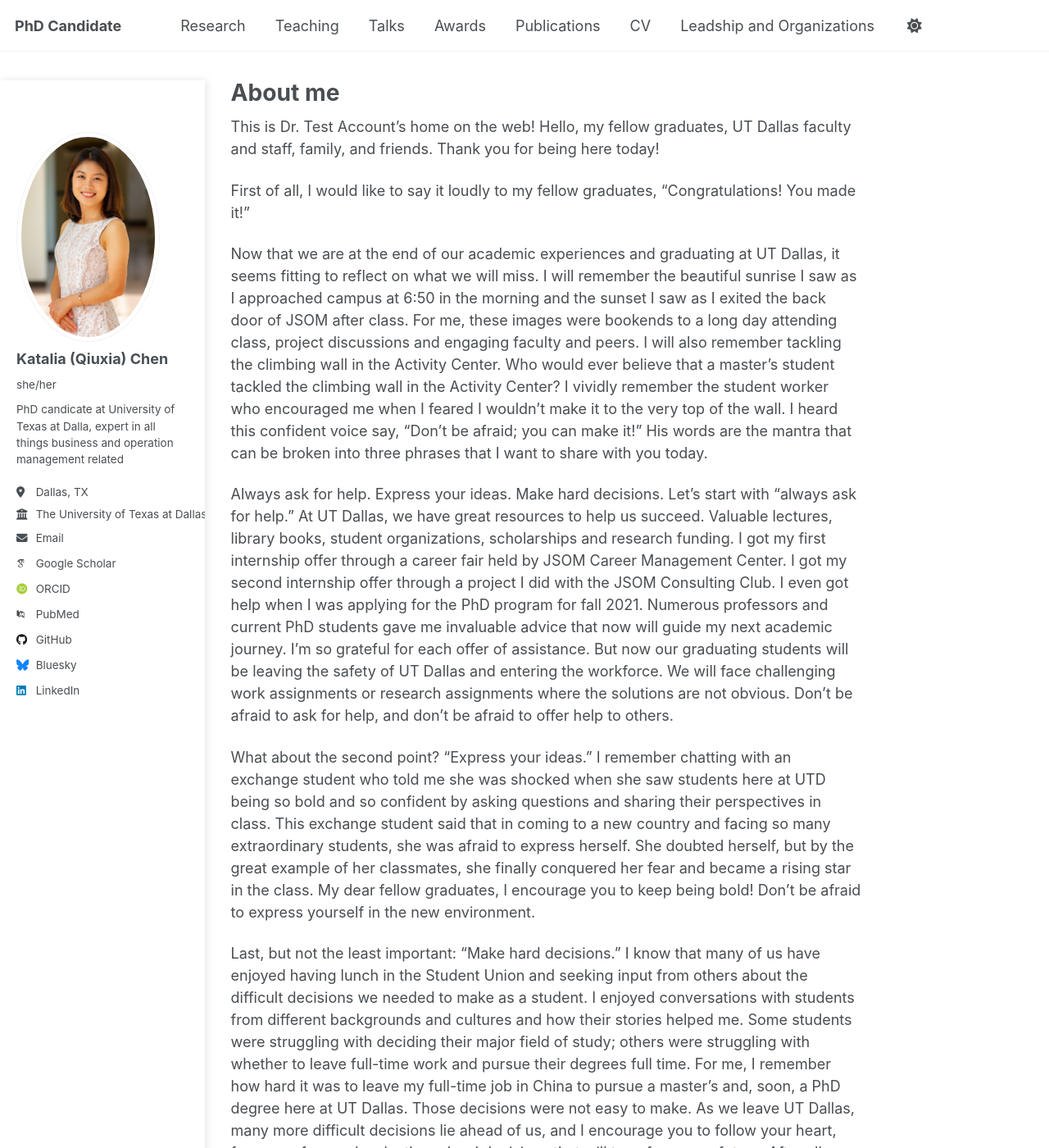
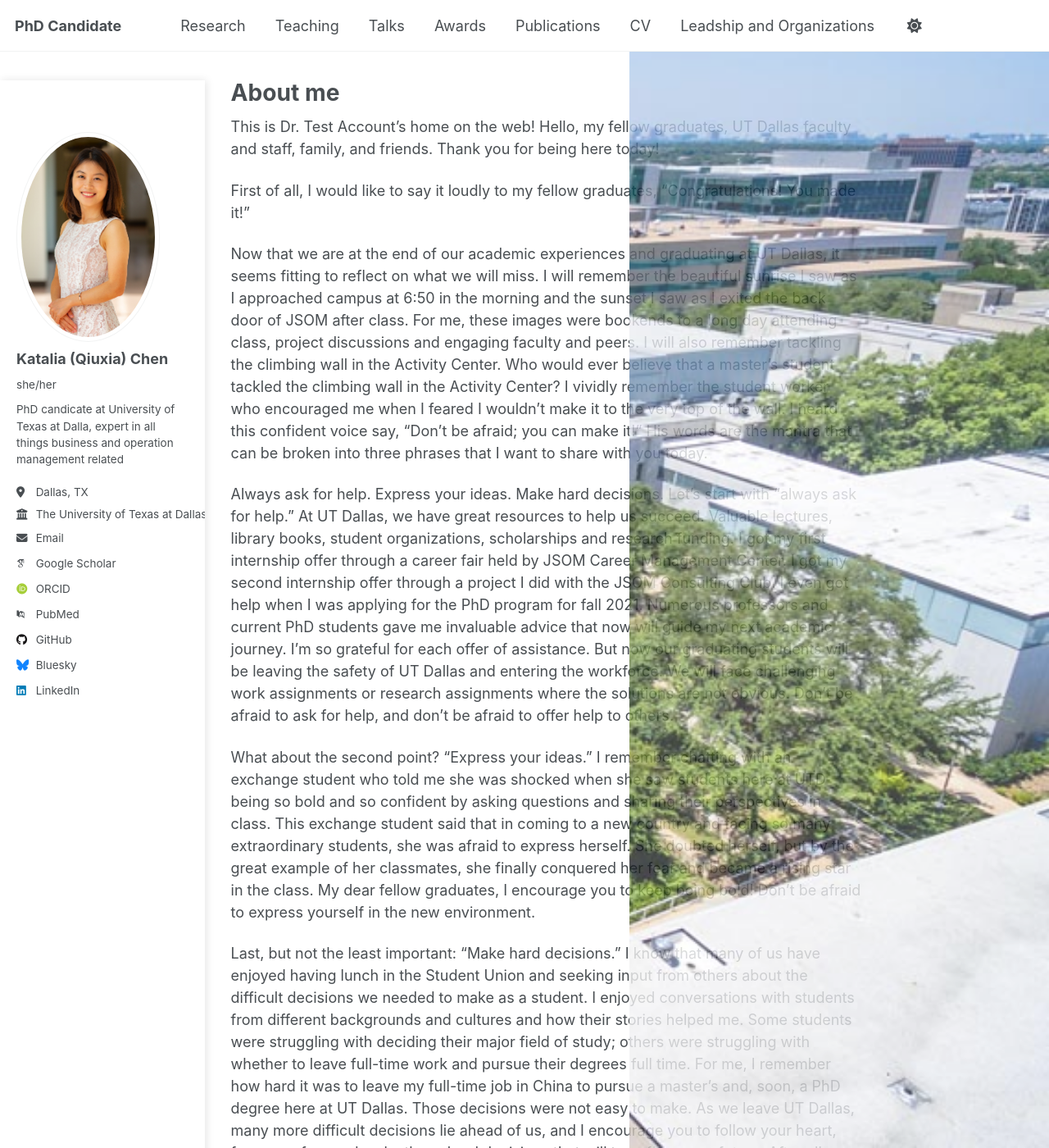
Before and after one commit to qxc2/Katalia_Qiuxia_Chen_v1, a Jekyll site: the page built from _pages/about.md, in a window 1280 px wide and 1400 px high. Shown: the whole window at 82% size. Built offline with Jekyll 4.4.1, drawn with Linux system fonts in a browser that asks for light colours; some web fonts are replaced.

Commit message:
Update main.scss

```diff
--- a/assets/css/main.scss
+++ b/assets/css/main.scss
@@ -81,10 +81,10 @@ body::before {
     height: 100vh; /* Full height */
     background-image: url('https://sp112358.github.io/Katalia_Qiuxia_Chen_2/assets/UTD-1.jpg'); /* Update with correct path */
     background-size: cover;
-    background-position: right center;
+    background-position: right ;
     background-repeat: no-repeat;
-    opacity: 0.4; /* Adjust transparency */
-    z-index: -1;
+    opacity: 0.8; /* Adjust transparency */
+    z-index: 5;
 }
 
 /* Sidebar stays fixed on the left */
@@ -103,8 +103,8 @@ body::before {
 
 /* Main content stays in the center-left */
 .main-container {
-    max-width: 900px; /* Adjust content width */
-    margin-left: 300px; /* Push content right from sidebar */
+    max-width: 1200px; /* Adjust content width */
+    margin-left: 100px; /* Push content right from sidebar */
     background-color: white;
     padding: 20px;
     position: relative;
```
